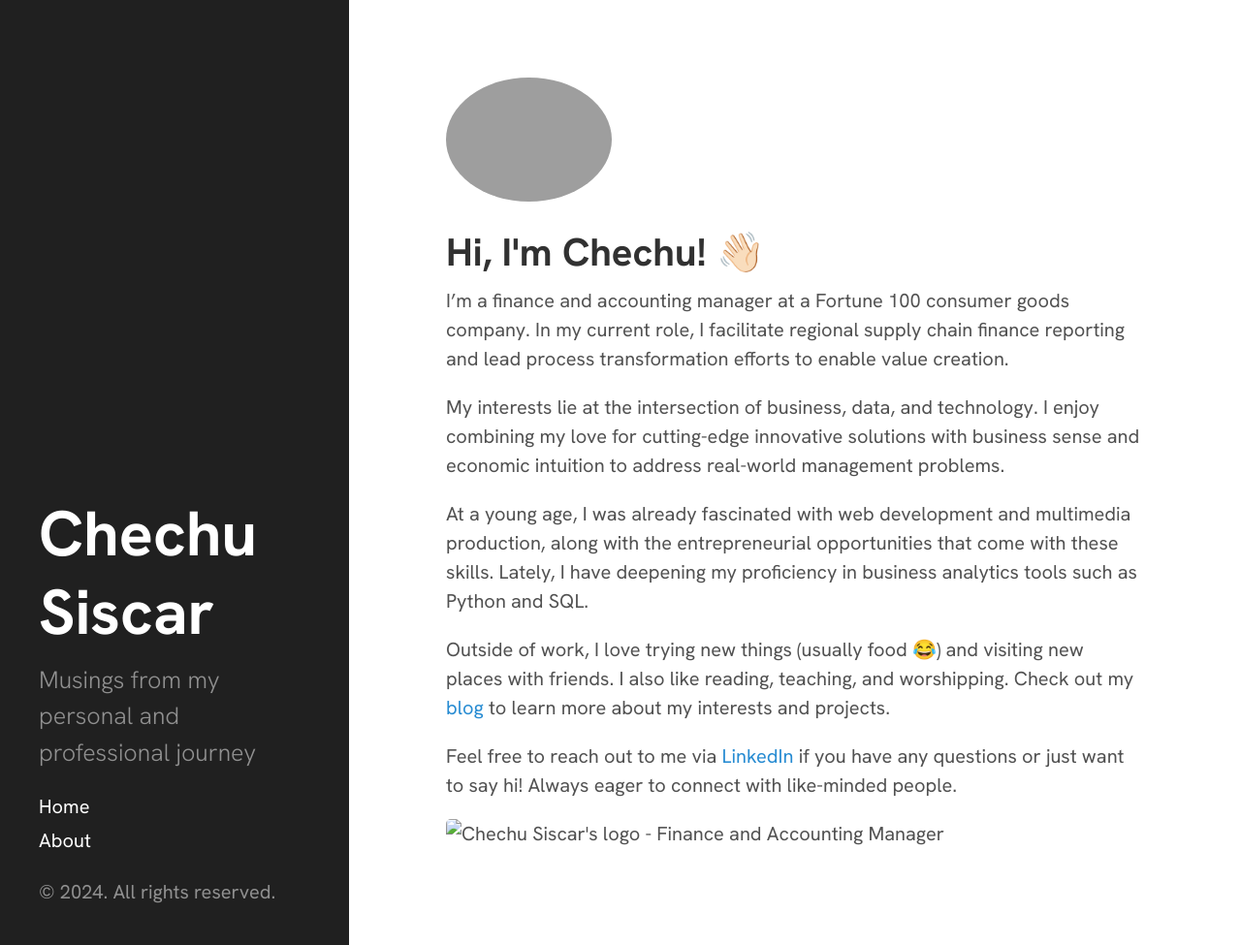
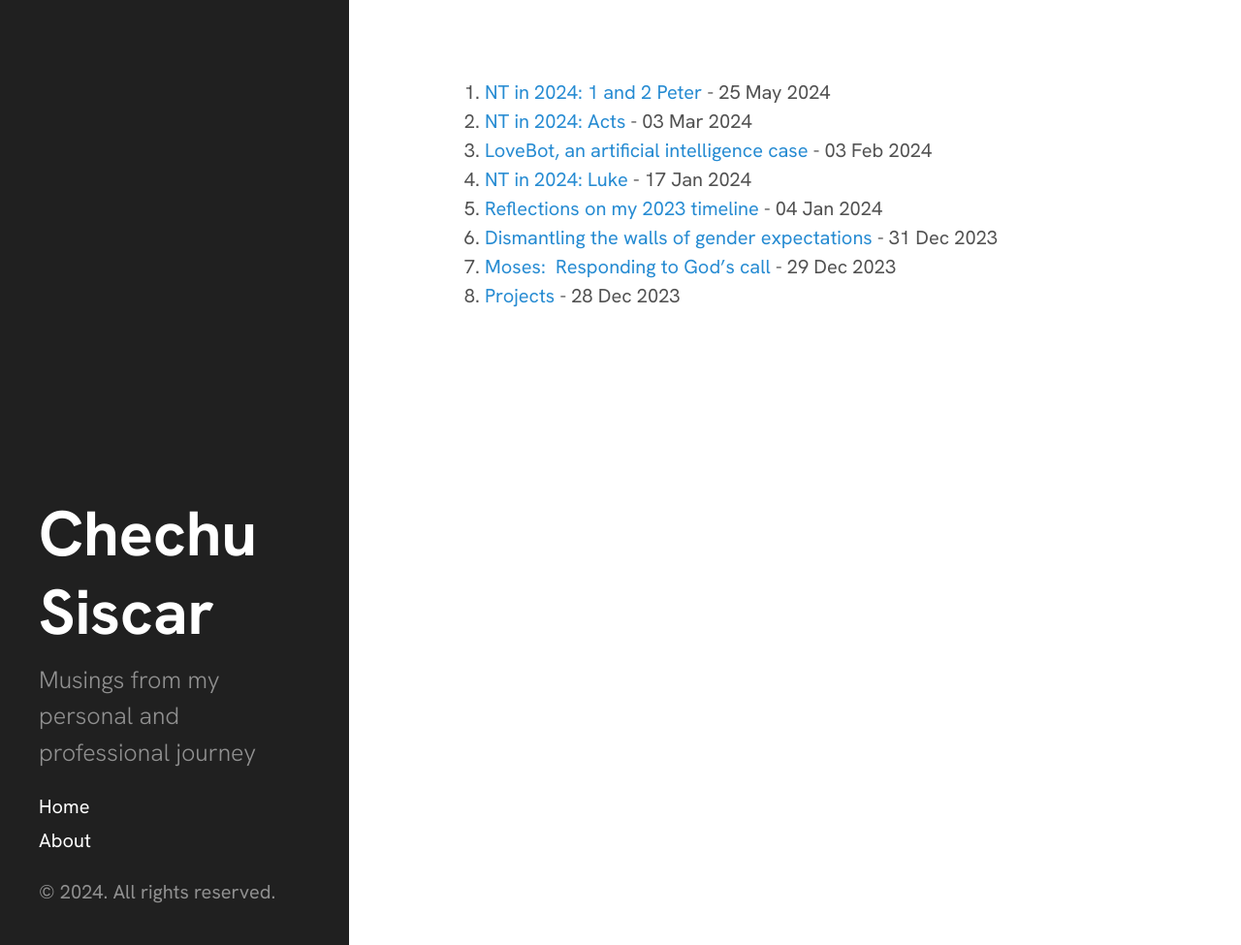
Before and after one commit to chechusiscar/blog, a Jekyll site: the page built from index.html, in a window 1280 px wide and 975 px high. Shown: the whole window at 97% size. Built offline with Jekyll 4.4.1, drawn with Linux system fonts in a browser that asks for light colours.

Commit message:
New home page

```diff
--- a/index.html
+++ b/index.html
@@ -3,41 +3,14 @@ layout: default
 title: Home
 ---
 
-<!-- CONTENT -->
-<div class="bio">
-
-  <!-- PROFILE IMAGE -->
-  <img class="profile-image rounded" src="https://chechu.co/img/chechu.jpg" alt="Chechu Siscar (Joseph Regalado Aseron Siscar) - Finance and Accounting Manager"/>
-
-  <!-- TITLE -->
-  <h1>
-      Hi, I'm <span class="highlight pink">Chechu</span>! 👋🏻
-  </h1>
-  <!-- TITLE -->
-
-  <!-- DESCRIPTION -->
-  <p>I’m a <span class="pink text">finance and accounting manager</span> at a Fortune 100 consumer goods company. In my current role, I facilitate regional supply chain finance reporting and lead process transformation efforts to enable value creation.</p>
-
-  <p>My interests lie at the intersection of business, data, and technology. I enjoy combining my love for cutting-edge innovative solutions with business sense and economic intuition to address real-world management problems.</p>
-
-  <p>At a young age, I was already fascinated with web development and multimedia production, along with the entrepreneurial opportunities that come with these skills. Lately, I have deepening my proficiency in business analytics tools such as Python and SQL.</p>
-
-  <p>Outside of work, I love trying new things (usually food 😂) and visiting new places with friends. I also like reading, teaching, and worshipping. Check out my <a class="link-1 pink" href="https://blog.chechu.co" target="_blank">blog</a> to learn more about my interests and projects.</p>
-
-  <p>Feel free to reach out to me via <a class="link-1 pink" href="https://www.linkedin.com/in/chechusiscar/" target="_blank">LinkedIn</a> if you have any questions or just want to say hi! Always eager to connect with like-minded people.</p>
-
-
-
-  <p class="is-social-minimal">
-      <img src="img/logo.png" class="logo" alt="Chechu Siscar's logo - Finance and Accounting Manager" />
-      <a class="social-link linkedin" href="https://www.linkedin.com/in/chechusiscar/" target="_blank"></a>
-      <a class="social-link youtube" href="https://www.youtube.com/user/ChechuSiscar" target="_blank"></a>
-      <a class="social-link instagram" href="https://www.instagram.com/chechusiscar/" target="_blank"></a>
-  </p>
-
-
-
-  <!-- DESCRIPTION -->
-
+<div class="posts">
+  <ol>
+    {% for post in site.posts %}
+    <li>
+      <a href="{{ post.url }}">
+        {{ post.title }}
+      </a> - {{ post.date | date_to_string }}
+    </li>
+    {% endfor %}
+  </ol>
 </div>
-<!-- CONTENT -->
```
